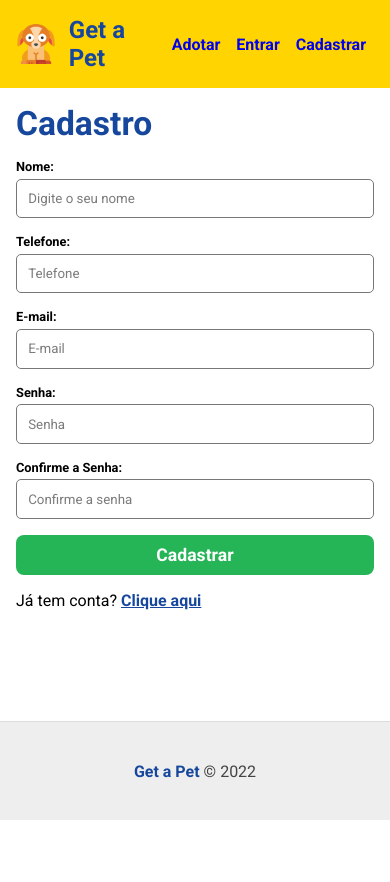
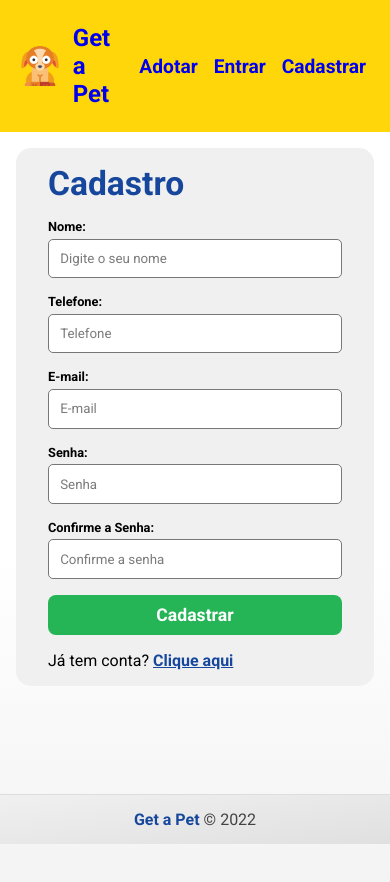
Before and after one commit to luiizsilverio/getapet, a React (Create React App) app in the folder frontend/: page /register in a window 390 px wide. Shown: the top 882 px of the page. Before the commit the page ends 844 px from the top, so only its background shows below. Built offline with nearby package versions, Linux system fonts and the light colour scheme; no server answers; the HTML template or start-up script is replaced by a standard one.

Commit message:
Profile form

```diff
--- a/frontend/src/components/form/Form.module.scss
+++ b/frontend/src/components/form/Form.module.scss
@@ -2,15 +2,15 @@
   width: 100%;
   max-width: 400px;
   margin: 0 auto;
-  background-color: #FFF;
+  background-color: var(--color-cinza-fundo);
   border-radius: 15px;
+  padding: 1rem 2rem;
 
   input[type='submit'] {
     border-radius: 8px;
     background-color: var(--color-botao-verde);
     color: white;
     border: none;
-    // min-width: 100px;
     min-height: 2.5rem;
     width: 100%;
     font-size: 1.1rem;
--- a/frontend/src/components/layout/Container.module.scss
+++ b/frontend/src/components/layout/Container.module.scss
@@ -1,6 +1,9 @@
 .container {
-  min-height: 75vh;
-  padding: 1rem 1rem 2rem;
+  height: 100vh;
+  // min-height: 75vh;
+  // padding: 1rem 1rem 2rem;
+  padding: 1rem;
   max-width: 1200px;
   margin: 0 auto;
+  background: linear-gradient(to bottom, #fff, #fff, var(--color-cinza-fundo));
 }
--- a/frontend/src/components/layout/Footer.module.scss
+++ b/frontend/src/components/layout/Footer.module.scss
@@ -1,9 +1,14 @@
 .footer {
-  height: 99px;
+  height: 50px;
   display: flex;
+  width: 100%;
   align-items: center;
   justify-content: center;
-  background-color: #EEE;
+  // background-color: var(--color-cinza-fundo);
+  background: linear-gradient(to bottom right, var(--color-cinza-fundo), #e0e0e0);
+
   color: #444;
   border-top: 1px solid #ddd;
+  position: fixed;
+  bottom: 0;
 }
--- a/frontend/src/components/layout/Navbar.js
+++ b/frontend/src/components/layout/Navbar.js
@@ -10,10 +10,12 @@ export default function Navbar() {
 
   return (
     <nav className={styles.navbar}>
-      <div className={styles.navbar_logo}>
-        <img src={Logo} alt="Get a Pet" />
-        <h2>Get a Pet</h2>
-      </div>
+      <Link to="/">
+        <div className={styles.navbar_logo}>
+          <img src={Logo} alt="Get a Pet" />
+          <h2>Get a Pet</h2>
+        </div>
+      </Link>
       <ul>
         <li>
           <Link to="/">Adotar</Link>
--- a/frontend/src/components/layout/Navbar.module.scss
+++ b/frontend/src/components/layout/Navbar.module.scss
@@ -2,8 +2,8 @@
   display: flex;
   flex: 1;
   justify-content: space-between;
-  padding: 1rem 1.5rem;
-  background-color: #FFd400;
+  padding: 0.5rem 1.5rem;
+  background-color: var(--color-laranja-2);
   color: var(--color-title);
 
   ul {
@@ -48,12 +48,12 @@
   }
 }
 
-@media (max-width: 560px) {
+@media (max-width: 600px) {
   .navbar {
     padding: 1rem;
 
     li, a {
-    font-size: 1rem;
+    font-size: 1.2rem;
     padding: 0.5rem 4px;
     margin-left: 0;
     }
--- a/frontend/src/index.css
+++ b/frontend/src/index.css
@@ -8,6 +8,9 @@
 :root {
   --color-title: #16479D;
   --color-botao-verde: #25b456;
+  --color-cinza-fundo: #f0f0f0;
+  --color-laranja: #FFd400;
+  --color-laranja-2: #ffd60a;
 }
 
 h1 {
--- a/frontend/src/pages/User/Profile.module.scss
+++ b/frontend/src/pages/User/Profile.module.scss
@@ -0,0 +1,3 @@
+.profile_container {
+  margin-bottom: 2rem;
+}
--- a/frontend/src/pages/User/profile.js
+++ b/frontend/src/pages/User/profile.js
@@ -1,10 +1,107 @@
-import React from 'react';
-import styles from './Profile.module.scss';
+import React, { useEffect, useState } from 'react';
+import formStyles from '../../components/form/Form.module.scss';
+import Input from '../../components/form/Input';
+import api from '../../utils/api';
+import useFlashMessage from '../../hooks/useFlashMessage';
 
 export default function Profile() {
+  const [user, setUser] = useState({});
+  const [token] = useState(localStorage.getItem('getapet:token') || '');
+  const { setFlashMessage } = useFlashMessage();
+
+  function onFileChange(e) {
+    setUser({ ...user, [e.target.name]: e.target.files[0] });
+  }
+
+  function handleChange(e) {
+    setUser({ ...user, [e.target.name]: e.target.value });
+  }
+
+  async function handleSubmit(e) {
+    e.preventDefault();
+
+    const formData = new FormData();
+
+    formData.append('_id', user._id);
+    formData.append('name', user.name);
+    formData.append('email', user.email);
+    formData.append('phone', user.phone);
+    formData.append('image', user.image);
+
+    await api.patch(`/users/edit/${user._id}`, formData, {
+      headers: {
+        Authorization: `Bearer ${JSON.parse(token)}`,
+        'Content-Type': 'multipart/form-data'
+      }
+    })
+    .then((response) => {
+      setFlashMessage(response.data, 'success');
+    })
+    .catch((err) => {
+      setFlashMessage(err.response.data, 'error');
+    })
+  }
+
+  useEffect(() => {
+    api.get('/users/checkuser', {
+      headers: {
+        Authorization: `Bearer ${JSON.parse(token)}`
+      }
+    }).then((response) => {
+      setUser(response.data);
+    })
+  }, [token]);
+
   return (
-    <section>
-      <h1>Profile</h1>
+    <section className={formStyles.form_container}>
+      <h1>Perfil</h1>
+      <form onSubmit={handleSubmit}>
+        <Input
+          text="Preview da Imagem"
+          type="file"
+          name="image"
+          onChange={onFileChange}
+        />
+        <Input
+          text="E-mail"
+          type="email"
+          name="email"
+          placeholder="Digite o seu e-mail"
+          onChange={handleChange}
+          value={user.email || ''}
+        />
+        <Input
+          text="Nome"
+          type="text"
+          name="name"
+          placeholder="Digite o seu nome"
+          onChange={handleChange}
+          value={user.name || ''}
+        />
+        <Input
+          text="Telefone"
+          type="text"
+          name="phone"
+          placeholder="Digite o seu telefone"
+          onChange={handleChange}
+          value={user.phone || ''}
+        />
+        <Input
+          text="Senha"
+          type="password"
+          name="password"
+          placeholder="Digite a sua senha"
+          onChange={handleChange}
+        />
+        <Input
+          text="Confirmação de senha"
+          type="password"
+          name="confirmPassword"
+          placeholder="Confirme a sua senha"
+          onChange={handleChange}
+        />
+        <input type="submit" value="Editar" />
+      </form>
     </section>
   )
 }
```
